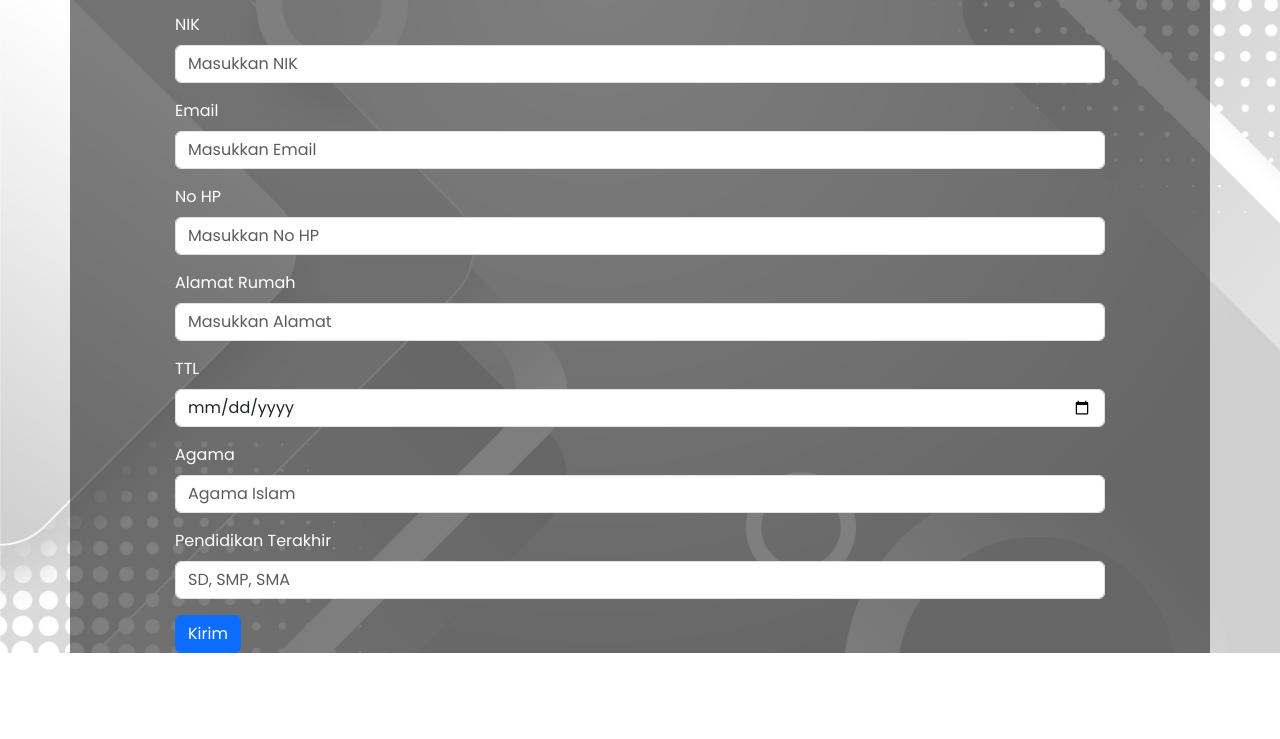
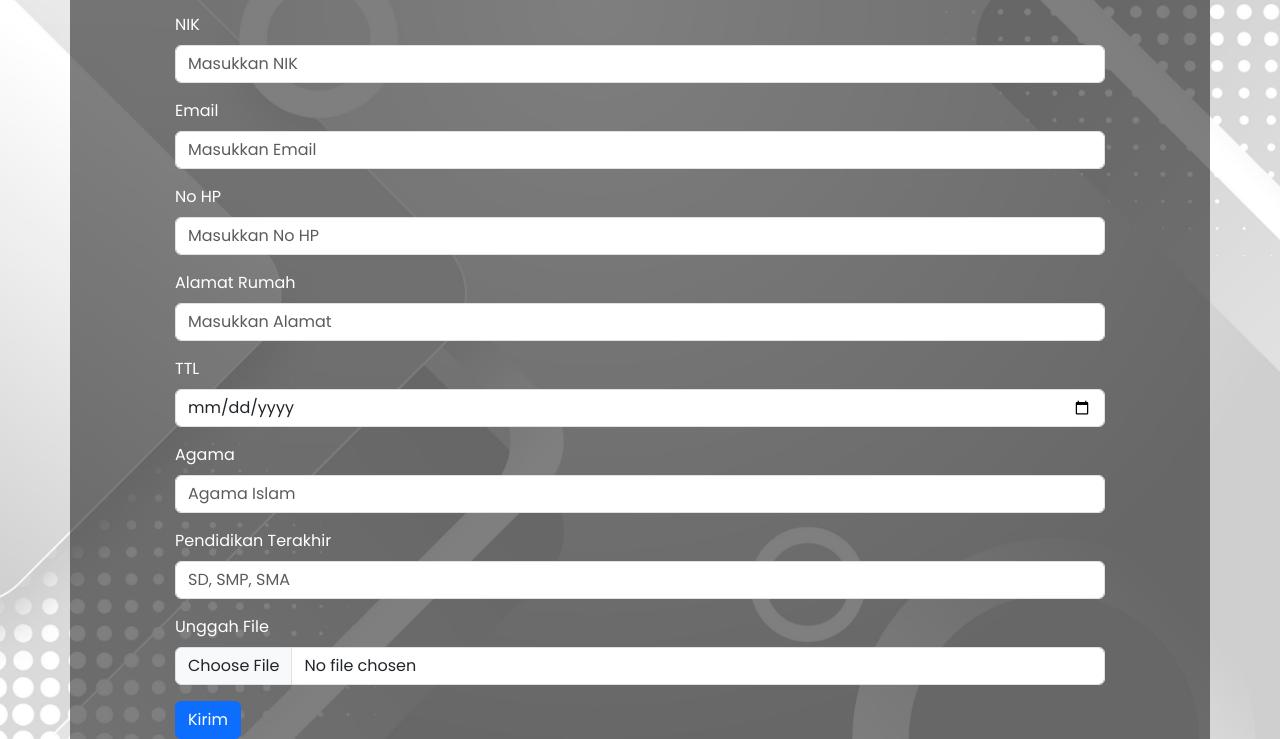
Before and after one commit to citamandiri81/citamandiri81, a plain HTML site: page bootstrap-template/index.html in a window 1280 px wide. Shown: the part 151-890 px from the top of the page. Before the commit the page ends 804 px from the top, so only its background shows below. Drawn offline with nearby package versions, Linux system fonts and the light colour scheme; a web font is replaced by a local one.

Commit message:
menambahkan file

```diff
--- a/bootstrap-template/index.html
+++ b/bootstrap-template/index.html
@@ -141,6 +141,19 @@
                 required
               />
             </div>
+            <div class="mb-3">
+              <label for="file" class="form-label">Unggah File</label>
+              <input
+                type="file"
+                class="form-control"
+                id="file"
+                aria-describedby="file"
+                placeholder="pilih file"
+                name="file"
+                required
+              />
+            </div>
+
             <button type="submit" class="btn btn-primary btn-kirim">
               Kirim
             </button>
--- a/bootstrap-template/my-css.css
+++ b/bootstrap-template/my-css.css
@@ -9,7 +9,8 @@ body {
   background-position: center;
   background-size: cover;
   background-repeat: no-repeat;
-  height: 100vh;
+  min-height: 100vh;
+  position: relative;
 }
 
 .container {
```
